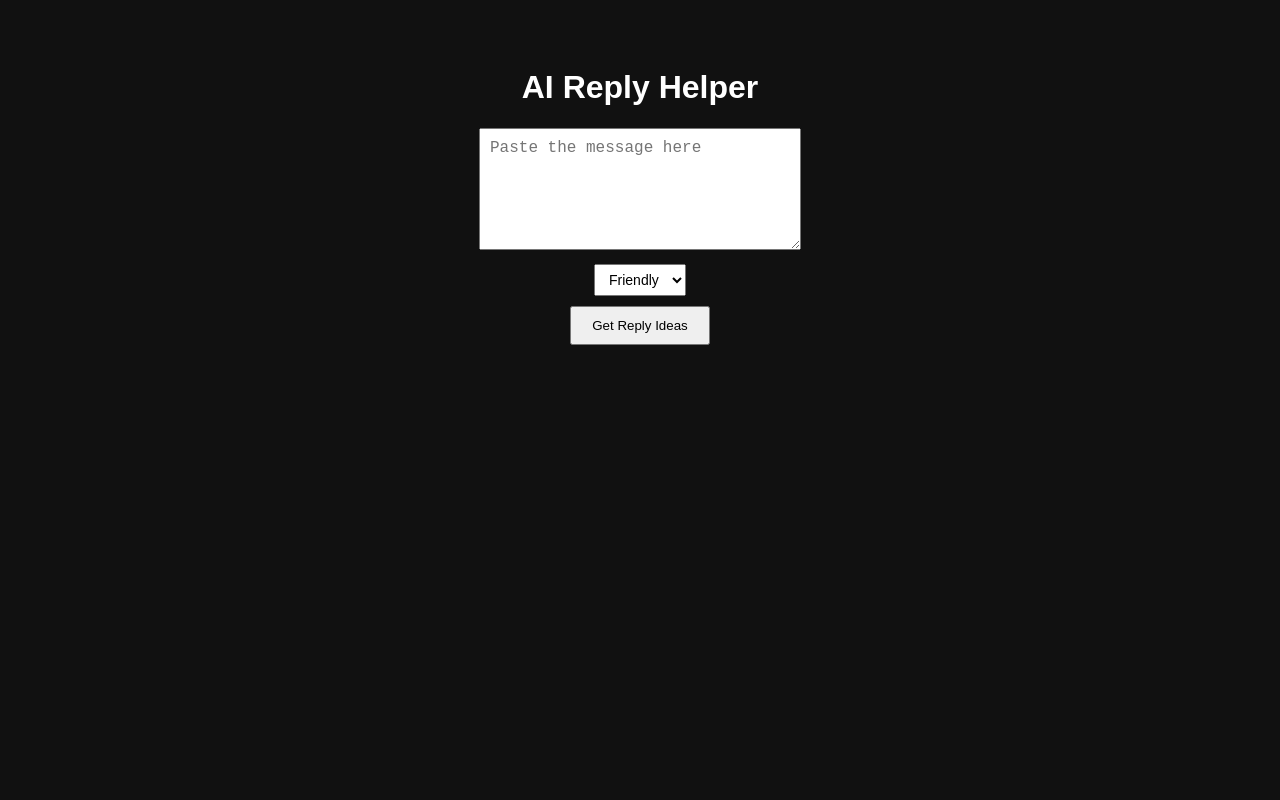
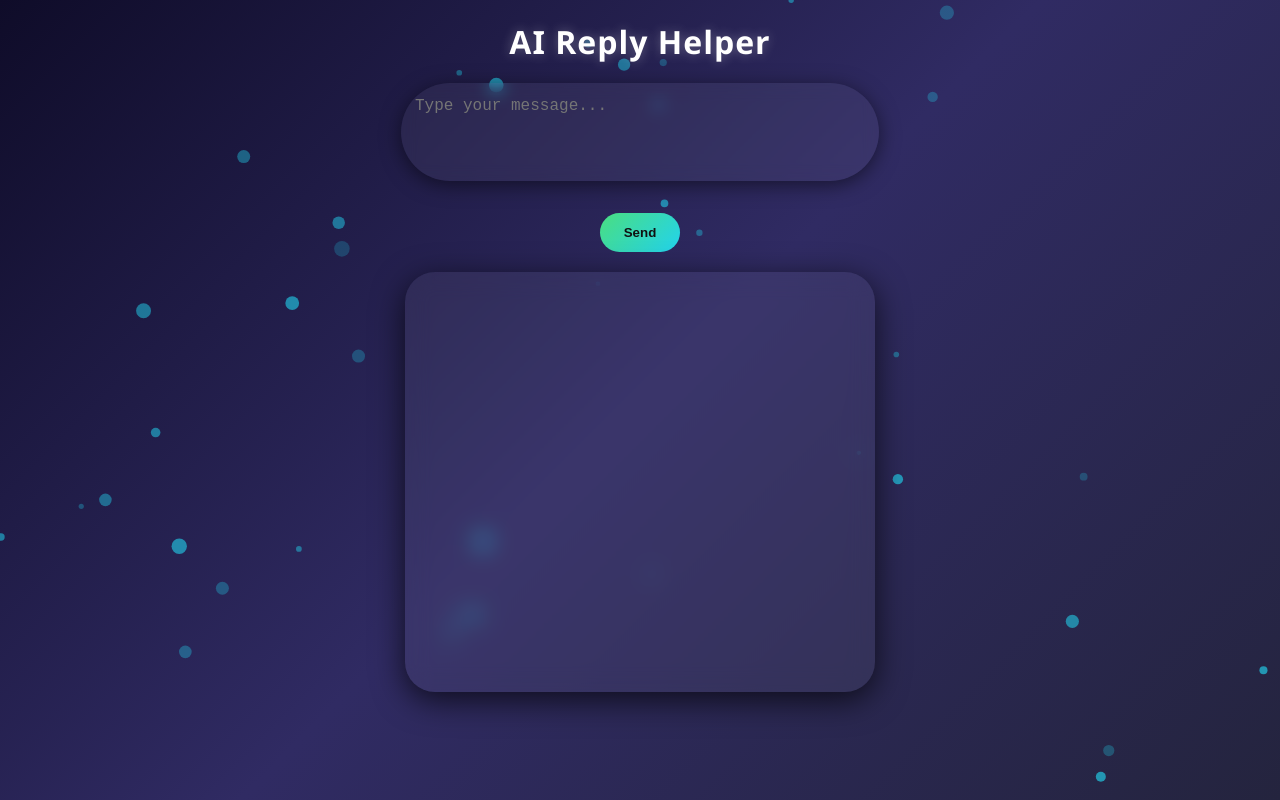
Before and after one commit to ghirlelo/ai-reply-helper, a website: page index.html in a window 1280 px wide. Drawn offline with Linux system fonts and the light colour scheme.

Commit message:
Update index.html

```diff
--- a/index.html
+++ b/index.html
@@ -4,74 +4,225 @@
 <meta charset="UTF-8">
 <title>AI Reply Helper</title>
 <style>
- body{
- background:#111;
+  /* Body with dark gradient */
+  body {
+    margin:0;
+    padding:0;
+    font-family:"Segoe UI", sans-serif;
+    display:flex;
+    flex-direction:column;
+    align-items:center;
+    min-height:100vh;
+    background: linear-gradient(135deg, #0f0c29, #302b63, #24243e);
+    overflow:hidden;
     color:white;
- font-family:Arial;
- text-align:center;
- padding:40px;
   }
- textarea{
- width:300px;
- height:100px;
+
+  /* Floating orbs canvas */
+  #bgCanvas {
+    position:fixed;
+    top:0;
+    left:0;
+    width:100%;
+    height:100%;
+    z-index:-1;
+  }
+
+  h1 {
+    margin:20px 0;
+    font-size:32px;
+    letter-spacing:1px;
+    text-shadow: 0 0 12px rgba(255,255,255,0.3);
+  }
+
+  textarea {
+    width:90%;
+    max-width:450px;
+    height:70px;
+    padding:14px;
+    font-size:16px;
+    border-radius:50px;
+    border:none;
+    outline:none;
+    background: rgba(255,255,255,0.05);
+    color:white;
+    backdrop-filter: blur(8px);
+    box-shadow:0 4px 20px rgba(0,0,0,0.5);
+    margin-bottom:10px;
+    resize:none;
+    transition:0.2s;
+  }
+
+  button {
+    padding:12px 24px;
+    border-radius:50px;
+    border:none;
+    background: linear-gradient(135deg,#4ade80,#22d3ee);
+    color:#111;
+    font-weight:bold;
+    cursor:pointer;
+    transition:0.3s;
+  }
+  button:hover {
+    transform:scale(1.05);
+    box-shadow:0 4px 20px rgba(0,255,255,0.5);
+  }
+
+  #answers {
+    width:90%;
+    max-width:450px;
+    height:400px;
+    overflow-y:auto;
+    display:flex;
+    flex-direction:column;
+    gap:12px;
+    margin-top:20px;
     padding:10px;
- font-size:16px;
+    border-radius:30px;
+    background: rgba(255,255,255,0.05);
+    backdrop-filter: blur(12px);
+    box-shadow:0 8px 32px rgba(0,0,0,0.7);
+    scroll-behavior:smooth;
   }
- button{
- padding:10px 20px;
- margin-top:10px;
- cursor:pointer;
+
+  .bubble {
+    padding:14px 18px;
+    border-radius:30px;
+    max-width:75%;
+    line-height:1.4;
+    word-wrap:break-word;
+    position:relative;
+    animation: fadeIn 0.3s ease forwards;
   }
- select{
- padding:6px 10px;
- margin-top:10px;
- font-size:14px;
+
+  @keyframes fadeIn {
+    0% {opacity:0; transform: translateY(10px);}
+    100% {opacity:1; transform: translateY(0);}
   }
- #answers{
- margin-top:20px;
+
+  .user {
+    background: linear-gradient(135deg,#22d3ee,#4ade80);
+    color:#111;
+    align-self:flex-end;
   }
- p{
- background:#222;
- padding:8px;
- border-radius:5px;
- line-height:1.4;
+
+  .ai {
+    background: rgba(255,255,255,0.08);
+    color:#a5f3fc;
+    align-self:flex-start;
+    box-shadow:0 4px 12px rgba(0,255,255,0.2);
   }
+
 </style>
 </head>
 <body>
+
+<canvas id="bgCanvas"></canvas>
+
 <h1>AI Reply Helper</h1>
-<textarea id="message" placeholder="Paste the message here"></textarea>
+
+<textarea id="message" placeholder="Type your message..."></textarea>
 <br>
-<select id="tone">
- <option value="friendly">Friendly</option>
- <option value="formal">Formal</option>
- <option value="funny">Funny</option>
-</select>
-<br>
-<button onclick="generateReply()">Get Reply Ideas</button>
+<button onclick="generateReply()">Send</button>
+
 <div id="answers"></div>
+
 <script>
+/* ---------------- Floating Background ---------------- */
+const canvas = document.getElementById('bgCanvas');
+const ctx = canvas.getContext('2d');
+let width = canvas.width = window.innerWidth;
+let height = canvas.height = window.innerHeight;
+
+const orbs = [];
+const orbCount = 40;
+
+class Orb {
+  constructor() {
+    this.reset();
+  }
+  reset() {
+    this.x = Math.random()*width;
+    this.y = Math.random()*height;
+    this.radius = Math.random()*6 + 2;
+    this.vx = (Math.random()-0.5)*0.5;
+    this.vy = (Math.random()-0.5)*0.5;
+    this.alpha = Math.random()*0.5 + 0.2;
+    this.color = `rgba(34, 211, 238, ${this.alpha})`;
+  }
+  draw() {
+    ctx.beginPath();
+    ctx.arc(this.x,this.y,this.radius,0,Math.PI*2);
+    ctx.fillStyle = this.color;
+    ctx.fill();
+  }
+  update() {
+    this.x += this.vx;
+    this.y += this.vy;
+    if(this.x < 0 || this.x > width || this.y < 0 || this.y > height){
+      this.reset();
+    }
+    this.draw();
+  }
+}
+
+for(let i=0;i<orbCount;i++){
+  orbs.push(new Orb());
+}
+
+function animate(){
+  ctx.clearRect(0,0,width,height);
+  orbs.forEach(o=>o.update());
+  requestAnimationFrame(animate);
+}
+animate();
+
+window.addEventListener('resize', ()=>{
+  width = canvas.width = window.innerWidth;
+  height = canvas.height = window.innerHeight;
+});
+
+/* ---------------- Chat Logic ---------------- */
 async function generateReply() {
   const message = document.getElementById("message").value.trim();
- const tone = document.getElementById("tone")?.value || "friendly";
   const answers = document.getElementById("answers");
- if (!message) {
- answers.innerHTML = "<p>Please enter a message!</p>";
- return;
- }
- answers.innerHTML = "<p>AI is thinking...</p>";
- try {
- const res = await fetch("/api/reply", {
- method: "POST",
- headers: { "Content-Type": "application/json" },
- body: JSON.stringify({ message, tone })
+
+  if (!message) return alert("Please enter a message!");
+
+  // User bubble
+  const userBubble = document.createElement("div");
+  userBubble.className = "bubble user";
+  userBubble.textContent = message;
+  answers.appendChild(userBubble);
+
+  // AI typing bubble
+  const aiBubble = document.createElement("div");
+  aiBubble.className = "bubble ai";
+  aiBubble.textContent = "AI is typing...";
+  answers.appendChild(aiBubble);
+
+  answers.scrollTop = answers.scrollHeight;
+
+  // Fake AI reply for demo
+  setTimeout(()=>{
+    aiBubble.textContent = "";
+    const replies = [
+      "Bas kat rahi hai",
+      "Jese tese. Tum sunao",
+      "Koi udhaar toh nahi maangna?"
+    ];
+    replies.forEach(r=>{
+      const b = document.createElement("div");
+      b.className = "bubble ai";
+      b.textContent = r;
+      answers.appendChild(b);
     });
- const data = await res.json();
- answers.innerHTML = "<p>" + data.reply.replace(/\n/g, "<br>") + "</p>";
- } catch (err) {
- answers.innerHTML = "<p>Something went wrong: " + err.message + "</p>";
- }
+    answers.scrollTop = answers.scrollHeight;
+  },1000);
+
+  document.getElementById("message").value="";
 }
 </script>
+
 </body>
 </html>
```
Lines whose indentation alone changed are shown as unchanged.
